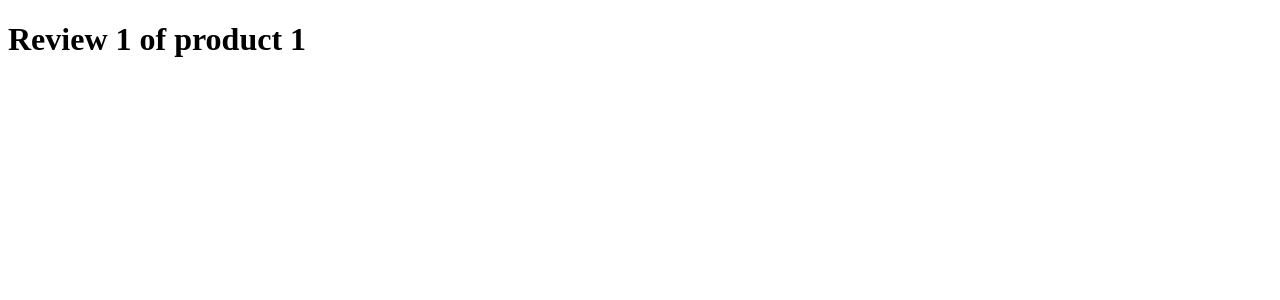
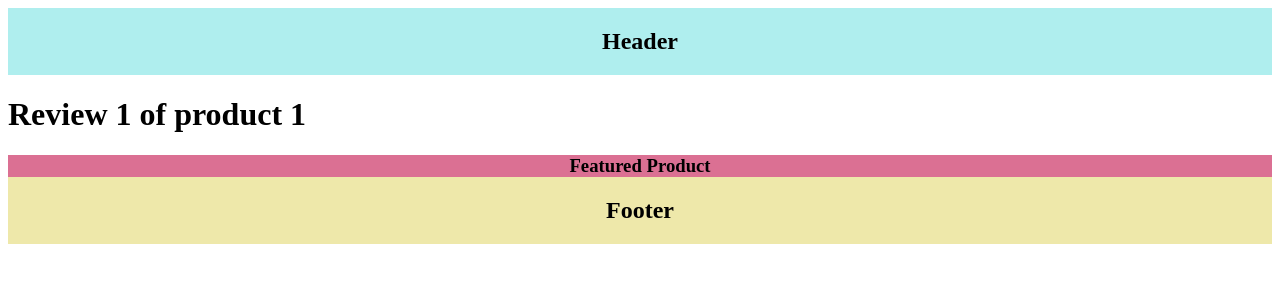
Before and after one commit to astaba/next_14_tut, a Next.js app: page /products/1/reviews/1 in a window 1280 px wide. Shown: the top 300 px of the page. Built offline with nearby package versions, Linux system fonts and the light colour scheme.

Commit message:
Layout route

```diff
--- a/src/app/layout.tsx
+++ b/src/app/layout.tsx
@@ -1,16 +1,23 @@
+import Footer from "@/components/Footer";
+import Header from "@/components/Header";
+
 export const metadata = {
-  title: 'Next.js',
-  description: 'Generated by Next.js',
-}
+  title: "Next.js",
+  description: "Generated by Next.js",
+};
 
 export default function RootLayout({
   children,
 }: {
-  children: React.ReactNode
+  children: React.ReactNode;
 }) {
   return (
     <html lang="en">
-      <body>{children}</body>
+      <body>
+        <Header />
+        {children}
+        <Footer />
+      </body>
     </html>
-  )
+  );
 }
--- /dev/null
+++ b/src/app/products/[productId]/layout.tsx
@@ -0,0 +1,20 @@
+import React from "react";
+
+function ProductLayout({ children }: { children: React.ReactNode }) {
+  return (
+    <>
+      {children}
+      <h3
+        style={{
+          margin: "0",
+          backgroundColor: "palevioletred",
+          textAlign: "center",
+        }}
+      >
+        Featured Product
+      </h3>
+    </>
+  );
+}
+
+export default ProductLayout;
--- /dev/null
+++ b/src/components/Footer.tsx
@@ -0,0 +1,18 @@
+import React from "react";
+
+function Footer() {
+  return (
+    <footer
+      style={{
+        display: "flex",
+        flexDirection: "column",
+        alignItems: "center",
+        backgroundColor: "palegoldenrod",
+      }}
+    >
+      <h2>Footer</h2>
+    </footer>
+  );
+}
+
+export default Footer;
--- /dev/null
+++ b/src/components/Header.tsx
@@ -0,0 +1,18 @@
+import React from "react";
+
+function Header() {
+  return (
+    <header
+      style={{
+        display: "flex",
+        flexDirection: "column",
+        alignItems: "center",
+        backgroundColor: "paleturquoise",
+      }}
+    >
+      <h2>Header</h2>
+    </header>
+  );
+}
+
+export default Header;
```
